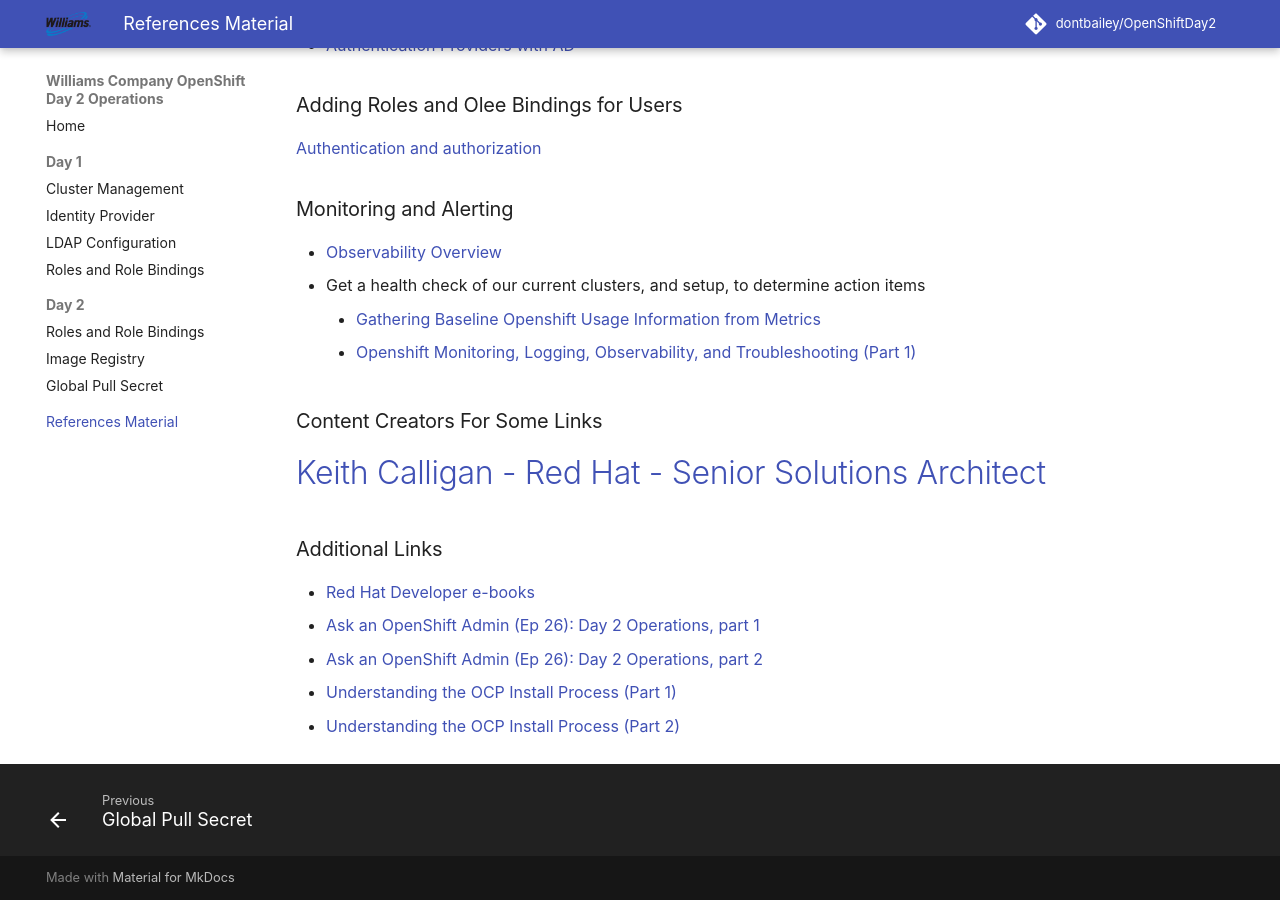
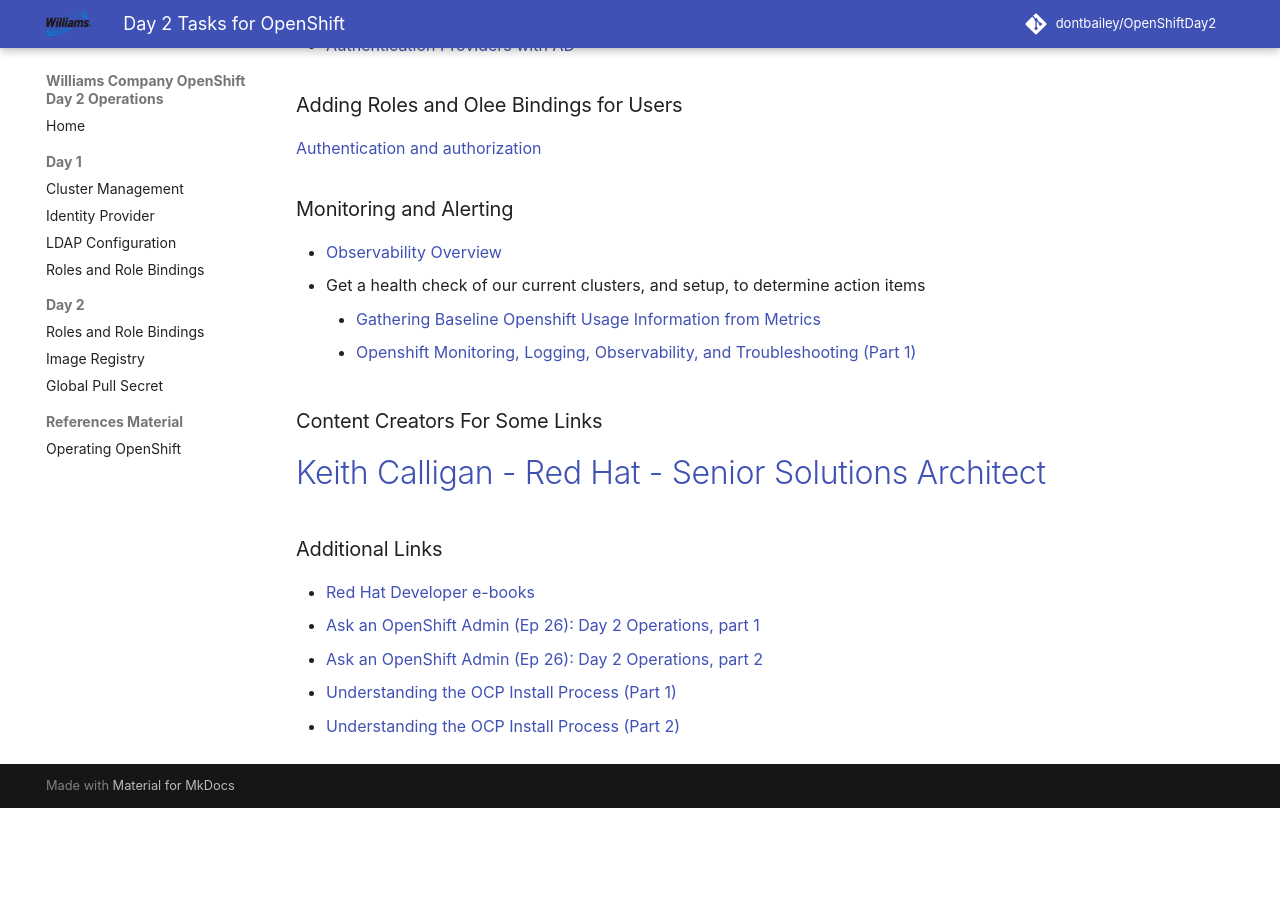
Before and after one commit to dontbailey/OpenShiftDay2, an MkDocs documentation site: the page built from docs/OpenShift_day2.md, in a window 1280 px wide and 900 px high, scrolled down 1474 px. Built offline with MkDocs 1.6.1 and Material for MkDocs 9.7.7, drawn with Linux system fonts in a browser that asks for light colours; some web fonts are replaced; comment, search, counter and statistics services are not loaded; after the commit the page ends 2282 px from its top, so only the background shows below that.

Commit message:
added Redhat Operating ebook

```diff
--- a/mkdocs.yml
+++ b/mkdocs.yml
@@ -19,7 +19,8 @@ nav:
           - Roles and Role Bindings: day2/roles-and-role-bindings.md
           - Image Registry: day2/config-image-registry.md
           - Global Pull Secret: day2/update-global-pull-secret.md
-    - References Material: OpenShift_day2.md
+    - References Material:
+           - Operating OpenShift: Operating-Openshift-Red-Hat-Developer-ebook.pdf
 theme:
     name: material
     logo: images/williams_logo.png
```
Also changed, not shown: 1 other file.
